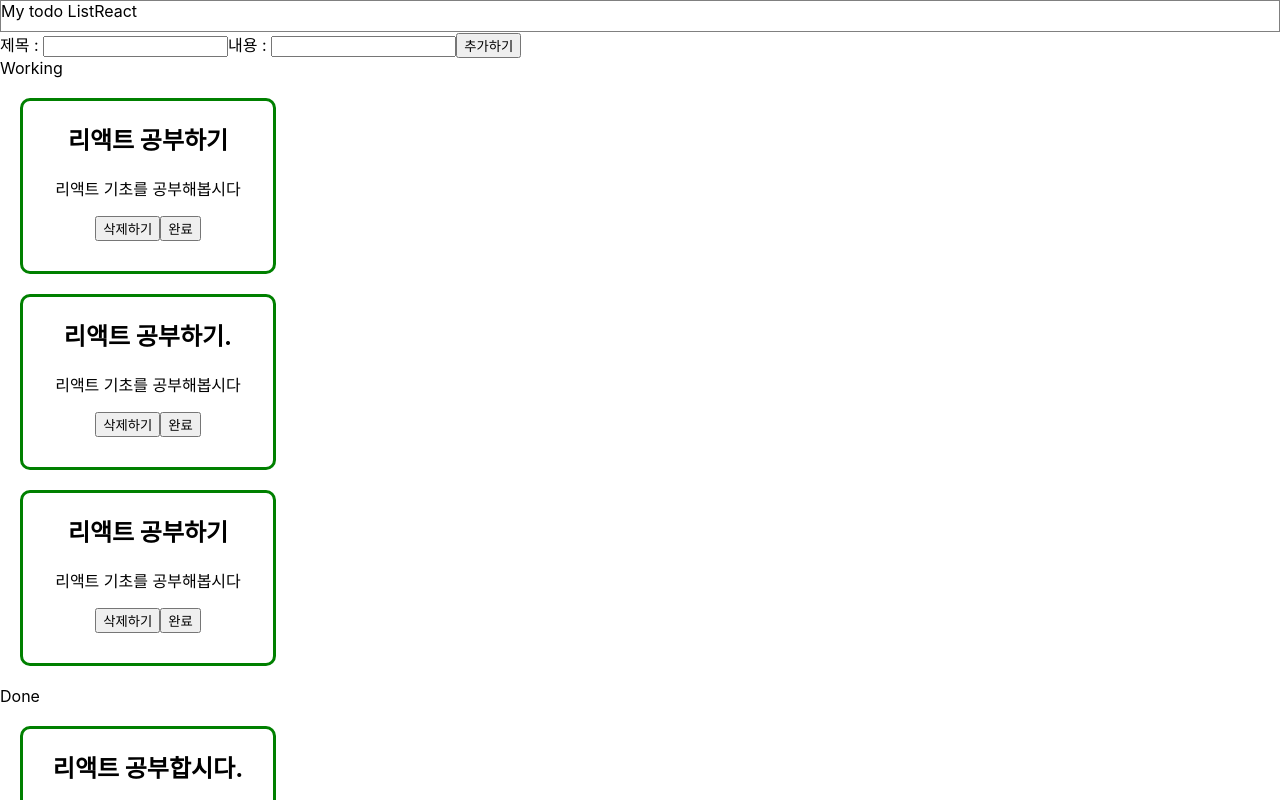
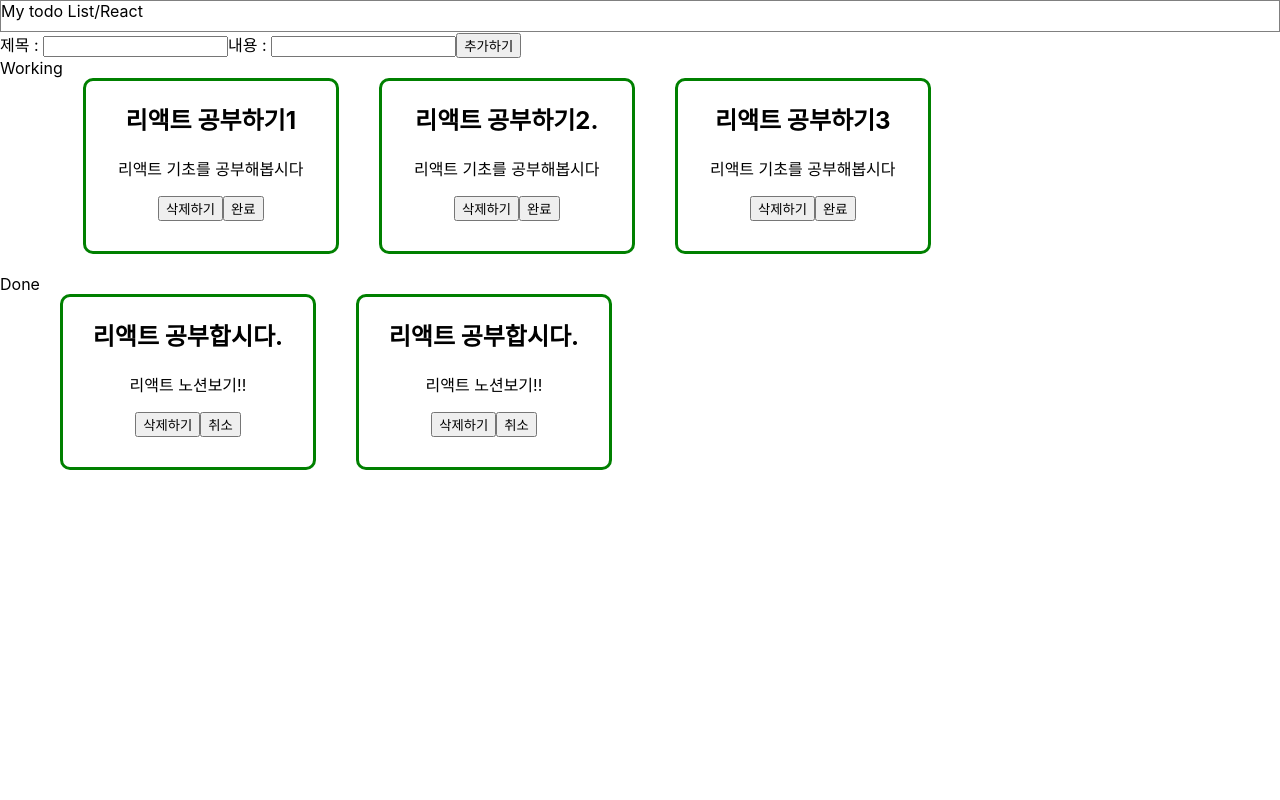
Before and after one commit to dpwl032/React, a React (Create React App) app: page / in a window 1280 px wide. Shown: the top 800 px of the page. Built offline with nearby package versions, Linux system fonts and the light colour scheme.

Commit message:
완료추가 구현중

```diff
--- a/src/App.css
+++ b/src/App.css
@@ -1,3 +1,8 @@
+.toDoLists-Css{
+display: flex;
+}
+
+
 .toDoList-Css{
   border : 3px solid green;
   width : 250px;
--- a/src/App.js
+++ b/src/App.js
@@ -8,9 +8,9 @@ function App() {
   //Working
   //배열 state화
   const [toDoLists, setTodoLists] = useState(
-    [{id:1, title:'리액트 공부하기', text:'리액트 기초를 공부해봅시다', isDone:false},
-    {id:2, title:'리액트 공부하기.', text:'리액트 기초를 공부해봅시다', isDone:false},
-    {id:3, title:'리액트 공부하기', text:'리액트 기초를 공부해봅시다', isDone:false},]
+    [{id:1, title:'리액트 공부하기1', text:'리액트 기초를 공부해봅시다', isDone:false},
+    {id:2, title:'리액트 공부하기2.', text:'리액트 기초를 공부해봅시다', isDone:false},
+    {id:3, title:'리액트 공부하기3', text:'리액트 기초를 공부해봅시다', isDone:false},]
   );
 
     //input값 state화
@@ -65,13 +65,24 @@ const removeDoneList = (id) =>{
 
 
   //완료
-  const isDoneToDoList = () =>{
+  const addDoneList = (id) =>{
 
+    const title = document.getElementsByTagName("h2")[id].textContent;
+    const text = document.getElementsByTagName("p")[id].textContent;
+    const changeList = {
+      id:doneLists.length+1,
+      title : title,
+      text : text,
+    }
+    console.log("test",title);
+    setDoneLists([...doneLists,changeList]);
   }
 
   //취소
-  const isWorkingToDoList = () =>{
-
+  const addWorkingList = (event) =>{
+   // submit 이벤트가 일어나면 새로고침방지. submit 관련 태그 고유의 동작 금지
+    event.preventDefault();
+   console.log(event.target.title);
   }
 
   return (
@@ -91,28 +102,32 @@ const removeDoneList = (id) =>{
 
 
 
-      <div >Working
+      <div className='toDoLists-Css'>Working
       {toDoLists.map(function (items){
 
 return <div key={toDoLists.id} className='toDoList-Css'>
       <h2>{items.title}</h2>
       <p>{items.text}</p>
       <button onClick={()=>removeToDoList(items.id)}>삭제하기</button>
-      <button onClick={isDoneToDoList}>완료</button>
+      <button onClick={()=>addDoneList(items.id)}>완료</button>
       </div>
 })}</div>
 
 
-      <div>Done
+      <div className='toDoLists-Css'>Done
       {doneLists.map(function (items){
 
 return <div key={doneLists.id} className='toDoList-Css'>
+    <form onSubmit={addWorkingList}>
       <h2>{items.title}</h2>
       <p>{items.text}</p>
       <button onClick={()=>removeDoneList(items.id)}>삭제하기</button>
-      <button onClick={isWorkingToDoList}>취소</button>
+        <button type="submit">취소</button>
+      </form>
+    {/* onSubmit은 form 안에 있을 때만 사용 가능, onClick은 상관없음 */}
       </div>
       })}
+
 
 
 </div>
--- a/src/Header.js
+++ b/src/Header.js
@@ -11,7 +11,7 @@ function Header(props) {
             <span >My todo List</span>
             <span style={{
                 // textAlign:"right"
-            }}>React</span>
+            }}>/React</span>
             </header>
 {props.children}
 </>
```
